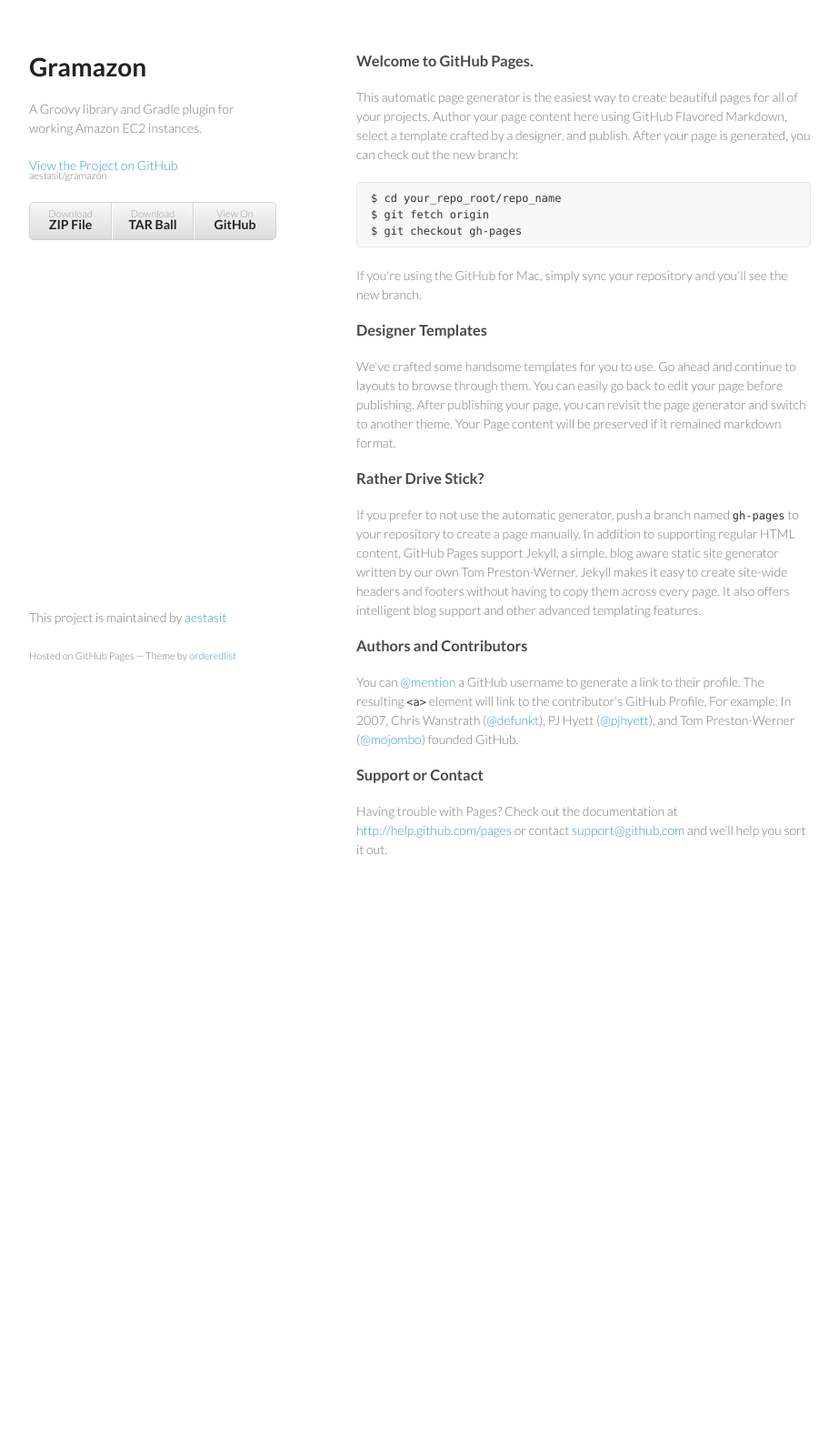
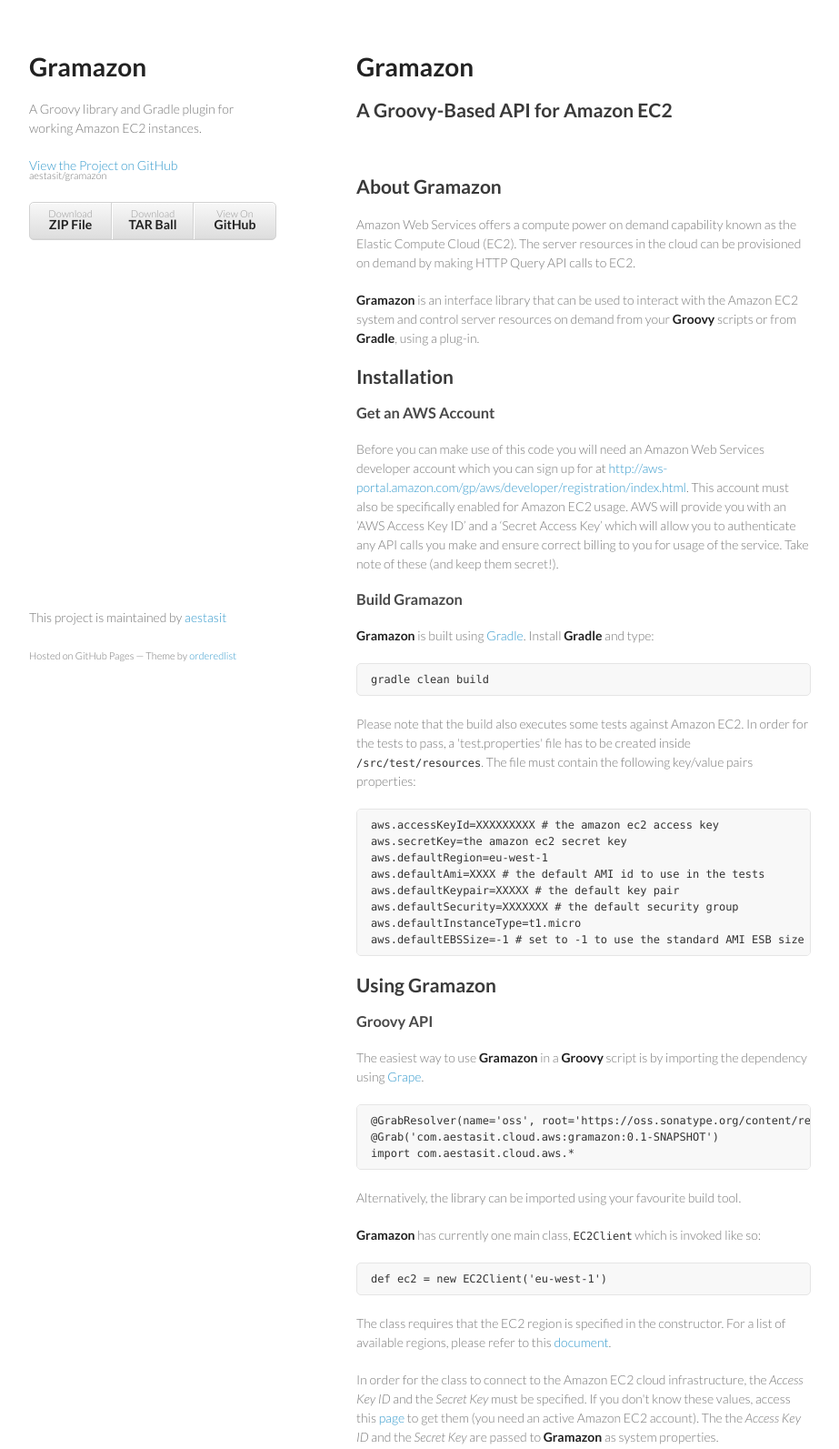
Before and after one commit to aestasit/gramazon, a plain HTML site: page index.html in a window 1280 px wide. Shown: the top 1593 px of the page at 91% size, without its empty margins (178-1101 px from the left). Before the commit the page ends 1014 px from the top, so only its background shows below. Drawn offline with Linux system fonts and the light colour scheme.

```diff
--- a/index.html
+++ b/index.html
@@ -28,32 +28,98 @@
         </ul>
       </header>
       <section>
-        <h3>Welcome to GitHub Pages.</h3>
+        <h1>Gramazon</h1>
 
-<p>This automatic page generator is the easiest way to create beautiful pages for all of your projects. Author your page content here using GitHub Flavored Markdown, select a template crafted by a designer, and publish. After your page is generated, you can check out the new branch:</p>
+<h2>A Groovy-Based API for Amazon EC2</h2>
 
-<pre><code>$ cd your_repo_root/repo_name
-$ git fetch origin
-$ git checkout gh-pages
+<p><br></p>
+
+<h2>About Gramazon</h2>
+
+<p>Amazon Web Services offers a compute power on demand capability known as the Elastic Compute Cloud (EC2). The server resources in the cloud can be provisioned on demand by making HTTP Query API calls to EC2.</p>
+
+<p><strong>Gramazon</strong> is an interface library that can be used to interact with the Amazon EC2 system and control server resources on demand from your <strong>Groovy</strong> scripts or from <strong>Gradle</strong>, using a plug-in.</p>
+
+<h2>Installation</h2>
+
+<h3>Get an AWS Account</h3>
+
+<p>Before you can make use of this code you will need an Amazon Web Services developer account which you can sign up for at <a href="http://aws-portal.amazon.com/gp/aws/developer/registration/index.html">http://aws-portal.amazon.com/gp/aws/developer/registration/index.html</a>. This account must also be specifically enabled for Amazon EC2 usage. AWS will provide you with an ‘AWS Access Key ID’ and a ‘Secret Access Key’ which will allow you to authenticate any API calls you make and ensure correct billing to you for usage of the service. Take note of these (and keep them secret!).</p>
+
+<h3>Build Gramazon</h3>
+
+<p><strong>Gramazon</strong> is built using <a href="http://www.gradle.org/">Gradle</a>. Install <strong>Gradle</strong> and type:</p>
+
+<pre><code>gradle clean build
 </code></pre>
 
-<p>If you're using the GitHub for Mac, simply sync your repository and you'll see the new branch.</p>
+<p>Please note that the build also executes some tests against Amazon EC2. In order for the tests to pass, a 'test.properties' file has to be created inside <code>/src/test/resources</code>. The file must contain the following key/value pairs properties:</p>
 
-<h3>Designer Templates</h3>
+<pre><code>aws.accessKeyId=XXXXXXXXX # the amazon ec2 access key
+aws.secretKey=the amazon ec2 secret key
+aws.defaultRegion=eu-west-1
+aws.defaultAmi=XXXX # the default AMI id to use in the tests
+aws.defaultKeypair=XXXXX # the default key pair
+aws.defaultSecurity=XXXXXXX # the default security group
+aws.defaultInstanceType=t1.micro
+aws.defaultEBSSize=-1 # set to -1 to use the standard AMI ESB size
+</code></pre>
 
-<p>We've crafted some handsome templates for you to use. Go ahead and continue to layouts to browse through them. You can easily go back to edit your page before publishing. After publishing your page, you can revisit the page generator and switch to another theme. Your Page content will be preserved if it remained markdown format.</p>
+<h2>Using Gramazon</h2>
 
-<h3>Rather Drive Stick?</h3>
+<h3>Groovy API</h3>
 
-<p>If you prefer to not use the automatic generator, push a branch named <code>gh-pages</code> to your repository to create a page manually. In addition to supporting regular HTML content, GitHub Pages support Jekyll, a simple, blog aware static site generator written by our own Tom Preston-Werner. Jekyll makes it easy to create site-wide headers and footers without having to copy them across every page. It also offers intelligent blog support and other advanced templating features.</p>
+<p>The easiest way to use <strong>Gramazon</strong> in a <strong>Groovy</strong> script is by importing the dependency using <a href="http://groovy.codehaus.org/Grape">Grape</a>.</p>
 
-<h3>Authors and Contributors</h3>
+<pre><code>@GrabResolver(name='oss', root='https://oss.sonatype.org/content/repositories/snapshots/')
+@Grab('com.aestasit.cloud.aws:gramazon:0.1-SNAPSHOT')
+import com.aestasit.cloud.aws.*
+</code></pre>
 
-<p>You can <a href="https://github.com/blog/821" class="user-mention">@mention</a> a GitHub username to generate a link to their profile. The resulting <code>&lt;a&gt;</code> element will link to the contributor's GitHub Profile. For example: In 2007, Chris Wanstrath (<a href="https://github.com/defunkt" class="user-mention">@defunkt</a>), PJ Hyett (<a href="https://github.com/pjhyett" class="user-mention">@pjhyett</a>), and Tom Preston-Werner (<a href="https://github.com/mojombo" class="user-mention">@mojombo</a>) founded GitHub.</p>
+<p>Alternatively, the library can be imported using your favourite build tool.</p>
 
-<h3>Support or Contact</h3>
+<p><strong>Gramazon</strong> has currently one main class, <code>EC2Client</code> which is invoked like so:</p>
 
-<p>Having trouble with Pages? Check out the documentation at <a href="http://help.github.com/pages">http://help.github.com/pages</a> or contact <a href="mailto:support@github.com">support@github.com</a> and we’ll help you sort it out.</p>
+<pre><code>def ec2 = new EC2Client('eu-west-1')
+</code></pre>
+
+<p>The class requires that the EC2 region is specified in the constructor. For a list of available regions, please refer to this <a href="http://docs.aws.amazon.com/general/latest/gr/rande.html#ec2_region">document</a>.</p>
+
+<p>In order for the class to connect to the Amazon EC2 cloud infrastructure, the <em>Access Key ID</em> and the <em>Secret Key</em> must be specified. If you don't know these values, access this <a href="https://portal.aws.amazon.com/gp/aws/securityCredentials">page</a> to get them (you need an active Amazon EC2 account). The the <em>Access Key ID</em> and the <em>Secret Key</em> are passed to <strong>Gramazon</strong> as system properties.</p>
+
+<pre><code>System.setProperty("aws.accessKeyId", '#################')
+System.setProperty("aws.secretKey", '####################################')
+</code></pre>
+
+<p>For a list of available methods, please refer to the <strong>Groovydoc</strong> documentation available here. </p>
+
+<h3>Gradle Plugin</h3>
+
+<p>TODO</p>
+
+<h2>Credits</h2>
+
+<p>This code is massively dependant on the Amazon SDK for Java. </p>
+
+<h2>Contact</h2>
+
+<p>Comments, patches, Git pull requests and bug reports are welcome. Send an email to <a href="mailto:luciano@aestasit.com">luciano@aestasit.com</a>.</p>
+
+<h2>Patches &amp; Pull Requests</h2>
+
+<p>Please follow these steps if you want to send a patch or a GitHub pull request:</p>
+
+<ul>
+<li><p>Fork aestasit/gramazon</p></li>
+<li><p>Create a topic branch: <code>git checkout -b my_fix</code></p></li>
+<li><p>Make sure you add tests for your changes and that they all pass with <code>gradle test</code> </p></li>
+<li><p>Commit your changes, one change/fix per commit</p></li>
+<li><p>Push your fixes branch: <code>git push origin my_fix</code></p></li>
+<li><p>Open an Issue on GitHub referencing your branch and send a pull request.</p></li>
+<li><p>Please do not push to <code>master</code> on your fork. Using a feature/bugfix branch will make everyone’s life easier.</p></li>
+</ul><p>Enjoy!</p>
+
+<p>The Aestas Team</p>
       </section>
       <footer>
         <p>This project is maintained by <a href="https://github.com/aestasit">aestasit</a></p>
```
Also changed, not shown: params.json (+1 -1 lines).
